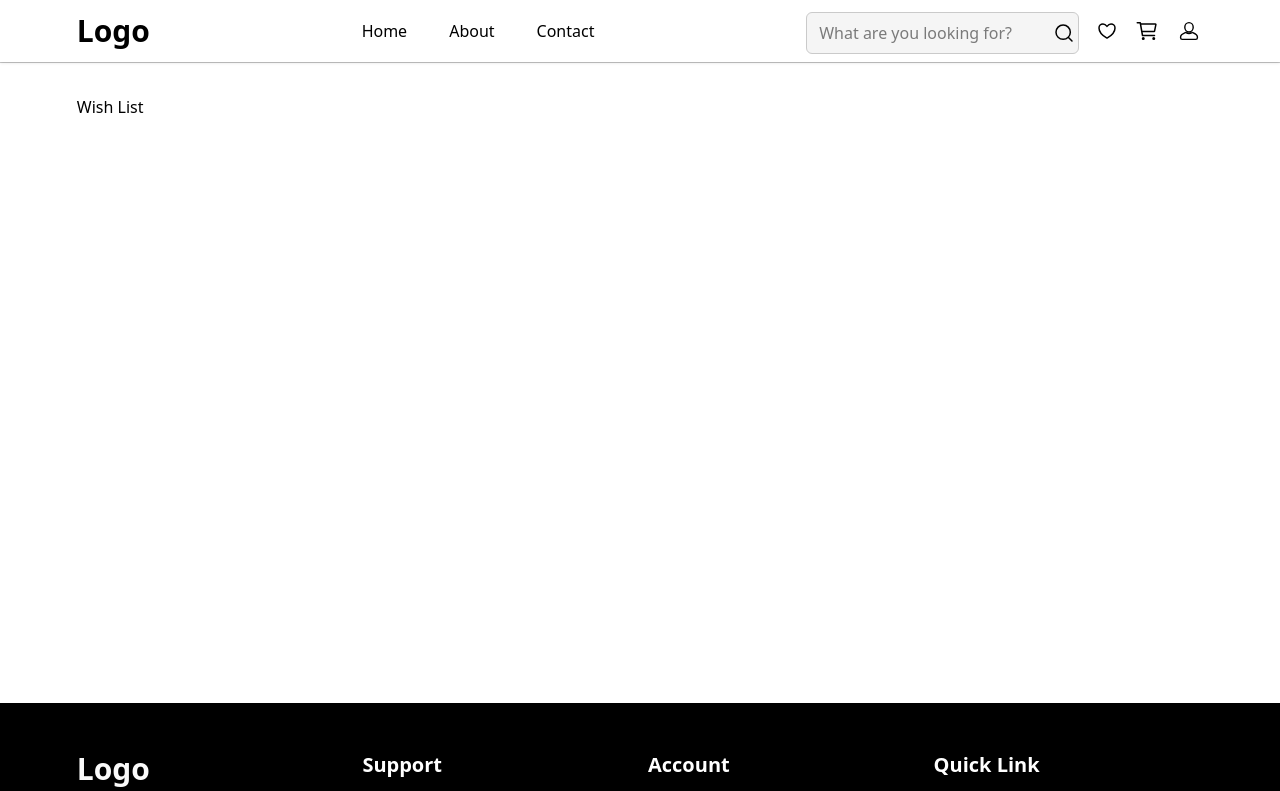
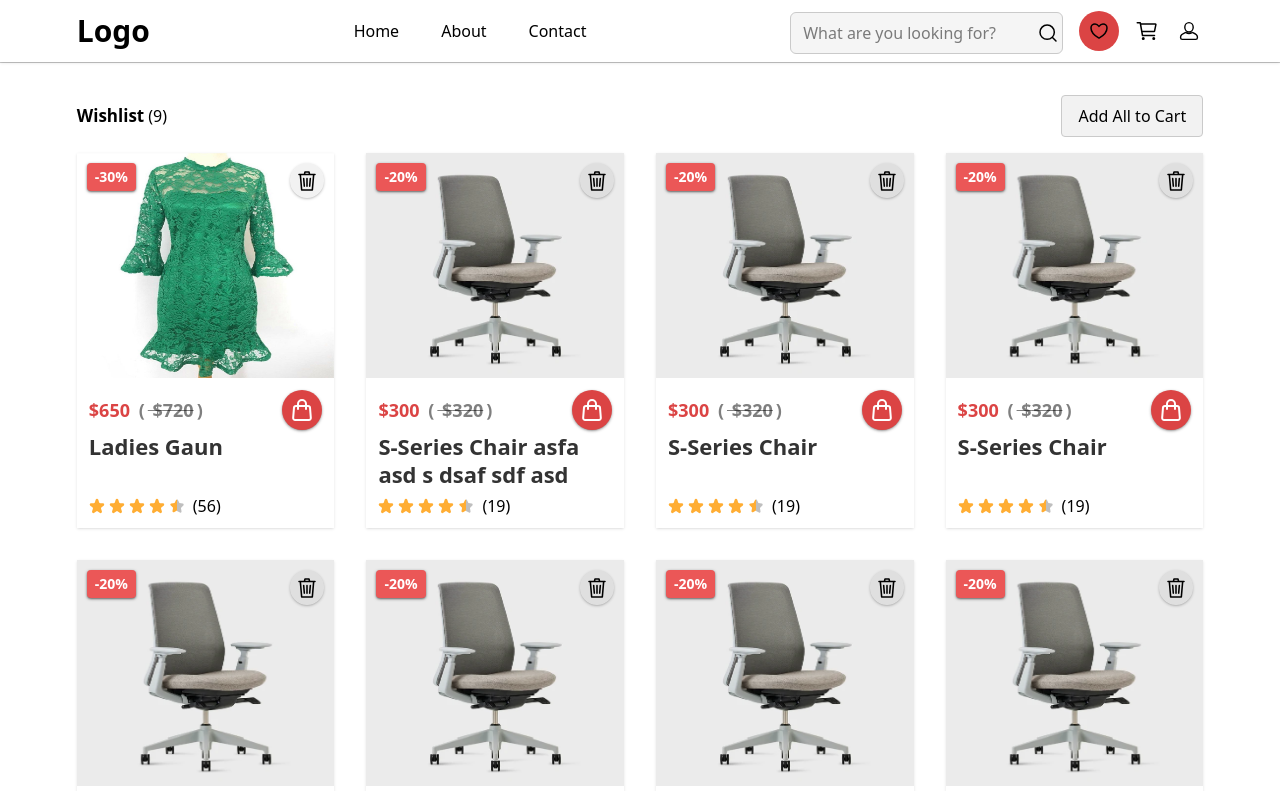
Before and after one commit to Programmer-TRH/ecommerce-shop, a Next.js app: page /wishlist in a window 1280 px wide. Shown: the top 791 px of the page. Built offline with nearby package versions, Linux system fonts and the light colour scheme.

Commit message:
Cart Page

```diff
--- a/Icons List/CartBag.jsx
+++ b/Icons List/CartBag.jsx
@@ -12,15 +12,15 @@ export default function CartBag({className=""}) {
   >
     <path
       d="M3.977 9.84A2 2 0 0 1 5.971 8H18.03a2 2 0 0 1 1.994 1.84l.803 10A2 2 0 0 1 18.833 22H5.167a2 2 0 0 1-1.993-2.16z"
-      stroke="#000"
-      strokeWidth={1.5}
+      stroke="#fff"
+      strokeWidth={2}
       strokeLinecap="round"
       strokeLinejoin="round"
     />
     <path
       d="M16 11V6a4 4 0 1 0-8 0v5"
-      stroke="#000"
-      strokeWidth={1.5}
+      stroke="#fff"
+      strokeWidth={2}
       strokeLinecap="round"
       strokeLinejoin="round"
     />
--- a/Icons List/Delete.jsx
+++ b/Icons List/Delete.jsx
@@ -1,6 +1,6 @@
 import React from 'react'
 
-export default function Delete(...props) {
+export default function Delete({className=""}) {
   return (
     <svg
     width={24}
@@ -8,7 +8,7 @@ export default function Delete(...props) {
     viewBox="0 0 24 24"
     fill="none"
     xmlns="http://www.w3.org/2000/svg"
-    {...props}
+    className={className}
   >
     <path
       d="M20 5.571H5.333L6.667 21h10.666l1.334-15.429H4m8 3.858v7.714m3.333-7.714-.666 7.714m-6-7.714.666 7.714m0-11.572L10 3h4l.667 2.571"
--- a/app/wishlist/page.jsx
+++ b/app/wishlist/page.jsx
@@ -1,7 +1,22 @@
+import ProductCard from '@/components/Common/ProductCard'
+import Product from '@/lib/ProductData'
 import React from 'react'
 
 export default function WishList() {
   return (
-    <div>Wish List</div>
+    <>
+     <div className='flex inset-center justify-between gap-gap mb-4'>
+     <div className='flex items-center gap-1 '>
+        <h3 className='text-[1.0625rem] font-semibold'> Wishlist</h3><span>({Product.length}) </span>
+      </div>
+      <button className='px-4 py-button-block rounded-sm border border-line bg-primary-black/5 hover:bg-line active:bg-line font-medium active:font-semibold hover:font-semibold'>Add All to Cart</button>
+     </div>
+
+      <div className='grid gap-8 grid-cols-[repeat(auto-fill,minmax(15rem,1fr))]'>
+        {Product.map(product => (
+          <ProductCard key={product.id} wishList="wishlist" product={product} />
+        ))}
+      </div>
+    </>
   )
 }
--- a/components/Common/Button/Profile.jsx
+++ b/components/Common/Button/Profile.jsx
@@ -5,7 +5,7 @@ import ProfileIcon from '@/Icons List/ProfileIcon'
 export default function Profile() {
   return (
     <>
-    <button popoverTarget='pc-profile-modal'>
+    <button popoverTarget='pc-profile-modal' className='focus:bg-secondary-red focus:p-1 rounded-full'>
       <ProfileIcon className='size-7' />
     </button>
     <ProfileModal id="pc-profile-modal" className='right-17 top-15.5' />
--- a/components/Common/Navbar.jsx
+++ b/components/Common/Navbar.jsx
@@ -1,11 +1,10 @@
-import CartIcon from "@/Icons List/CartIcon";
-import Favourite from "@/Icons List/Favourite";
 import SearchIcon from "@/Icons List/SearchIcon";
 import React from "react";
 import Input from "./Input";
 import LoginProfileButton from "./Button/LoginProfileButton";
 import NavItem from "./NavItem";
-import Link from "next/link";
+
+import RightNavItems from "./RightNavItems";
 
 export default function Navbar() {
   return (
@@ -26,12 +25,7 @@ export default function Navbar() {
             <SearchIcon />
           </button>
         </form>
-        <Link href="/wishlist">
-          <Favourite />
-        </Link>
-        <Link href="/cart">
-          <CartIcon />
-        </Link>
+        <RightNavItems />
         <LoginProfileButton />
       </div>
     </header>
--- a/components/Common/ProductCard.jsx
+++ b/components/Common/ProductCard.jsx
@@ -8,8 +8,9 @@ import HalfStar from "@/Icons List/HalfStar";
 import { cn } from "@/lib/utils";
 import Link from "next/link";
 import AddToCartButton from "./Button/AddToCartButton";
+import Delete from "@/Icons List/Delete";
 
-export default function ProductCard({ product, className = "" }) {
+export default function ProductCard({ wishList = "", product, className = "" }) {
 
   return (
     <div className={cn("grid min-w-[9.5rem] md:min-w-[16rem] grid-rows-[auto_auto_1fr_auto] grid-cols-1 snap-start shadow", className)}>
@@ -22,13 +23,21 @@ export default function ProductCard({ product, className = "" }) {
           />
         </Link>
         <OfferPercentTab percent={`${product.percent}%`} className="m-1.5 md:m-2.5 z-1 absolute top-0 left-0" />
+
         <div className="*:md:mb-2 *:mb-1 flex flex-col p-1.5 md:p-2.5 z-1 absolute top-0 right-0">
+          {wishList ?
+            (<button className="bg-primary-black/5 hover:bg-line rounded-full p-0.75 md:p-1.25 active:bg-line transition-all duration-200 ease-in-out shadow shadow-primary-black/20">
+              <Delete className="size-5.75 md:size-6 mt-0.25" />
+            </button>) :
+            (<>
               <button className="bg-primary-black/5 hover:bg-line rounded-full p-0.75 md:p-1.25 active:bg-line transition-all duration-200 ease-in-out shadow shadow-primary-black/20">
                 <Favourite className="size-5.75 md:size-6 mt-0.25" />
               </button>
               <Link href={`/product/${1}`} className="bg-primary-black/5 hover:bg-line rounded-full p-0.75 md:p-1.25 active:bg-line transition-all duration-200 ease-in-out hidden md:block shadow shadow-primary-black/20">
                 <QuickView className="size-6" />
               </Link>
+            </>)
+          }
         </div>
       </div>
       <div className="grid grid-rows-subgrid row-span-4 place-content-start grid-cols-subgrid px-1.5 md:px-3 pb-1 md:pb-1.5 ">
--- /dev/null
+++ b/components/Common/RightNavItems.jsx
@@ -0,0 +1,21 @@
+"use client"
+import Link from 'next/link'
+import React from 'react'
+import CartIcon from "@/Icons List/CartIcon";
+import Favourite from "@/Icons List/Favourite";
+import { usePathname } from 'next/navigation';
+
+export default function RightNavItems() {
+    const pathname = usePathname()
+
+    return (
+        <>
+            <Link href="/wishlist" className={`${pathname === "/wishlist" && "bg-secondary-red p-2"} rounded-full`}>
+                <Favourite />
+            </Link>
+            <Link href="/cart" className={`${pathname === "/cart" && "bg-secondary-red p-2"} rounded-full `}>
+                <CartIcon />
+            </Link>
+        </>
+    )
+}
```
Also changed, not shown: components/Common/NavItem.jsx (+5 -4 lines). Lines whose indentation alone changed are shown as unchanged.
